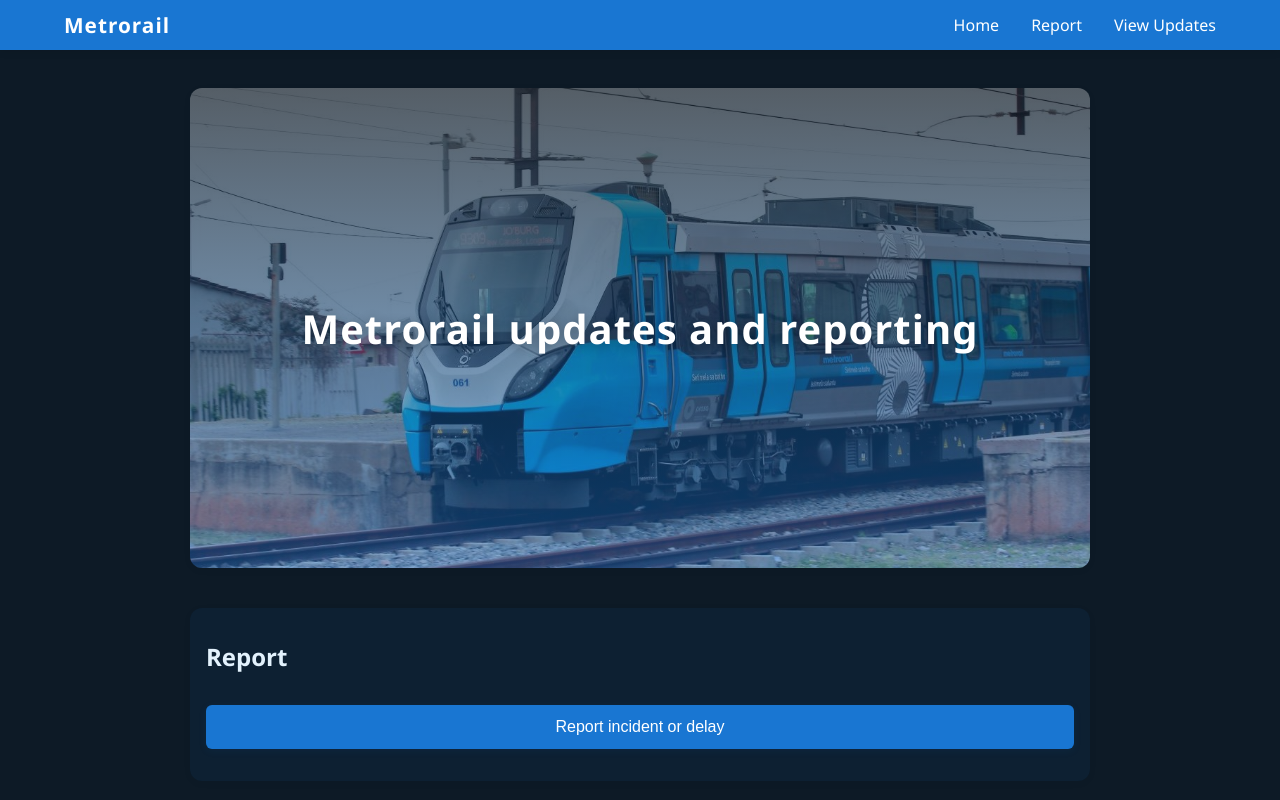
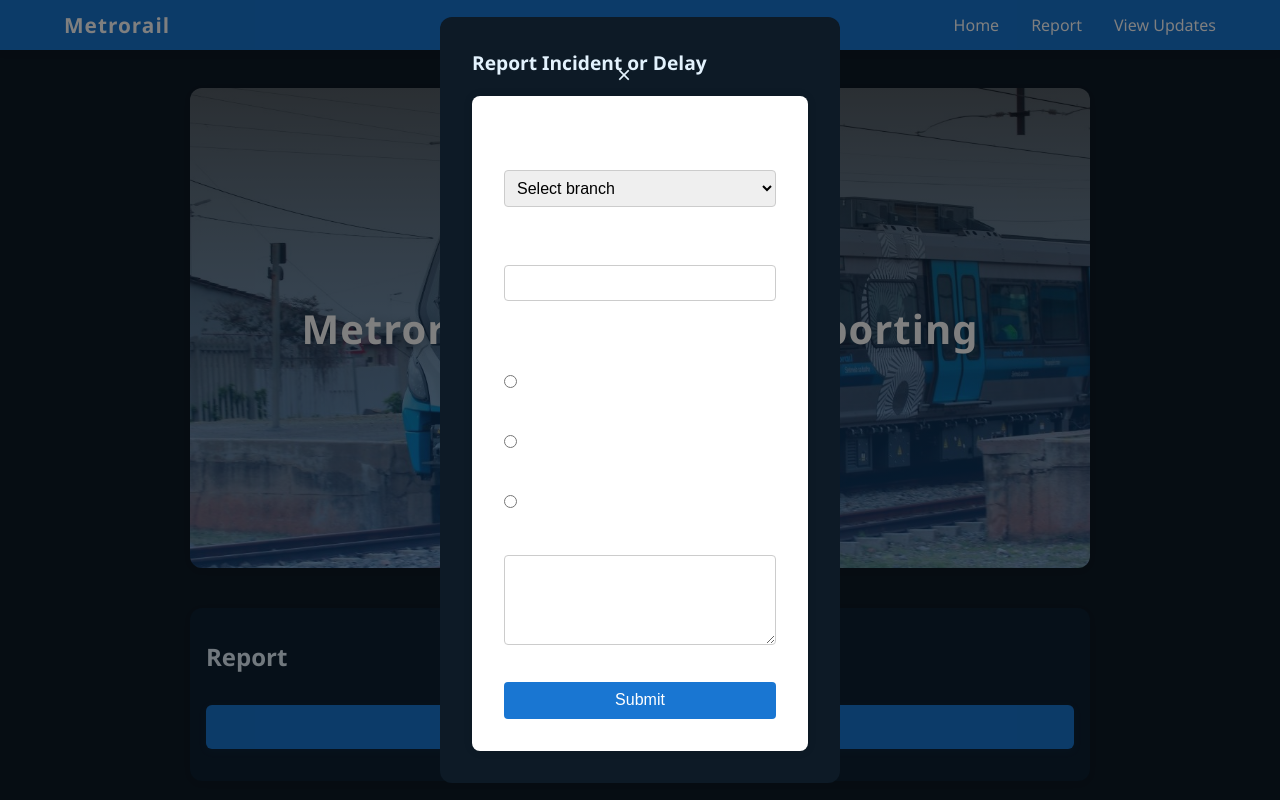
Before and after one commit to Bejorn/Train-reports, a plain HTML site: page index.html in a window 1280 px wide. Shown: the top 800 px of the page. Drawn offline with Linux system fonts and the light colour scheme; no server answers.

Commit message:
Add files via upload

```diff
--- a/index.html
+++ b/index.html
@@ -166,20 +166,16 @@
         <button id="openReportModal" style="background: var(--primary-blue); color: var(--white); border: none; padding: 0.8rem 1.5rem; border-radius: 6px; font-size: 1rem; font-weight: 500; cursor: pointer; box-shadow: 0 2px 8px rgba(25,118,210,0.08); transition: background 0.2s;">
             Report incident or delay
         </button>
-        <!-- Modal Overlay -->
-        <div id="reportModalOverlay" style="display:none; position:fixed; top:0; left:0; width:100vw; height:100vh; background:rgba(13,26,38,0.75); z-index:200; align-items:center; justify-content:center;">
-            <div id="reportModal" style="background:var(--dark-blue); color:var(--white); border-radius:12px; max-width:400px; width:90%; padding:2rem 1.2rem 1.2rem 1.2rem; box-shadow:0 4px 32px rgba(25,118,210,0.15); position:relative;">
-  <button id="closeReportModal" style="position:absolute; top:1rem; right:1rem; background:none; border:none; color:var(--light-blue); font-size:1.3rem; cursor:pointer;">&times;</button>
+        <!-- Fixed Modal Overlay -->
+<div id="reportModalOverlay" style="display:none; position:fixed; top:0; left:0; width:100vw; height:100vh; background:rgba(0,0,0,0.5); z-index:1000; display:flex; align-items:center; justify-content:center;">
+  <div id="reportModal" style="background: var(--dark-blue); color: var(--white); border-radius:12px; max-width:400px; width:90%; padding:2rem; position:relative;">
+    <button id="closeReportModal" style="position:absolute; top:1rem; right:1rem; background:none; border:none; color:var(--light-blue); font-size:1.5rem;">&times;</button>
     <h3 style="margin-bottom:1.2rem; color:var(--light-blue); font-size:1.2rem;">Report Incident or Delay</h3>
 
-  <form id="reportForm"
-        method="POST"
-        action="https://script.google.com/macros/s/AKfycbzKnIQkoC9aNpbyDjblkIS5hqQAr2XZFgwH15MzPQZW3bYZdesjfs-cuYIT-mIqU_9F/exec"
-        target="hidden_iframe"
-        onsubmit="document.getElementById('thankYouMessage').style.display = 'block';">
+    <form id="reportForm" method="POST" action="https://script.google.com/macros/s/AKfycbzKnIQkoC9aNpbyDjb1kIS5hqOAr2XZFgW1H5MzPQZWB3Ydzefs-jfs-cUvTI-mtQU_9F/exec" target="hidden_iframe" onsubmit="document.getElementById('thankYouMessage').style.display = 'block';">
 
-    <label for="branch" style="display:block; margin-bottom:0.4rem;">Branch</label>
-    <select id="branch" name="branch" required style="width:100%; padding:0.5rem; border-radius:5px; border:none; margin-bottom:1rem;">
+      <label for="branch">Branch</label>
+      <select id="branch" name="branch" required style="width:100%; padding:0.5rem; margin-bottom:1rem;">
         <option value="" disabled selected>Select branch</option>
         <option value="southern line">Southern Line</option>
         <option value="central line">Central Line</option>
@@ -188,26 +184,26 @@
         <option value="limited malmesbury line">Limited Malmesbury Line</option>
       </select>
 
-    <label for="trainNumber" style="display:block; margin-bottom:0.4rem;">Train 3-digit number</label>
-    <input type="text" id="trainNumber" name="trainNumber" maxlength="3" pattern="\d{3}" required style="width:100%; padding:0.5rem; border-radius:5px; border:none; margin-bottom:1rem;" />
+      <label for="trainNumber">Train 3-digit number</label>
+      <input type="text" id="trainNumber" name="trainNumber" maxlength="3" pattern="\d{3}" required style="width:100%; margin-bottom:1rem;" />
 
-    <label style="display:block; margin-bottom:0.4rem;">Type of problem</label>
+      <label>Type of problem</label>
       <div style="margin-bottom:1rem;">
-      <label style="margin-right:1rem;"><input type="radio" name="problemType" value="delay" required /> Delay</label>
-      <label style="margin-right:1rem;"><input type="radio" name="problemType" value="late train" /> Late train</label>
+        <label><input type="radio" name="problemType" value="delay" required /> Delay</label><br/>
+        <label><input type="radio" name="problemType" value="late train" /> Late train</label><br/>
         <label><input type="radio" name="problemType" value="other" /> Other</label>
       </div>
 
-    <label for="details" style="display:block; margin-bottom:0.4rem;">Details</label>
-    <textarea id="details" name="details" rows="4" style="width:100%; padding:0.5rem; border-radius:5px; border:none; margin-bottom:1rem;" required></textarea>
+      <label for="details">Details</label>
+      <textarea id="details" name="details" rows="4" style="width:100%; padding:0.5rem; margin-bottom:1rem;"></textarea>
 
-    <button type="submit" style="background:var(--primary-blue); color:var(--white); border:none; padding:0.6rem 1.2rem; border-radius:5px;">Submit</button>
+      <button type="submit" style="background: var(--primary-blue); color: var(--white); padding: 0.6rem 1.2rem; border: none; border-radius: 4px;">Submit</button>
     </form>
 
     <iframe name="hidden_iframe" style="display:none;"></iframe>
-
     <div id="thankYouMessage" style="display:none; text-align:center; margin-top:1.5rem; color:var(--light-blue);">
       Thank you for reporting your problem
+    </div>
   </div>
 </div>
 
```
Lines whose indentation alone changed are shown as unchanged.
